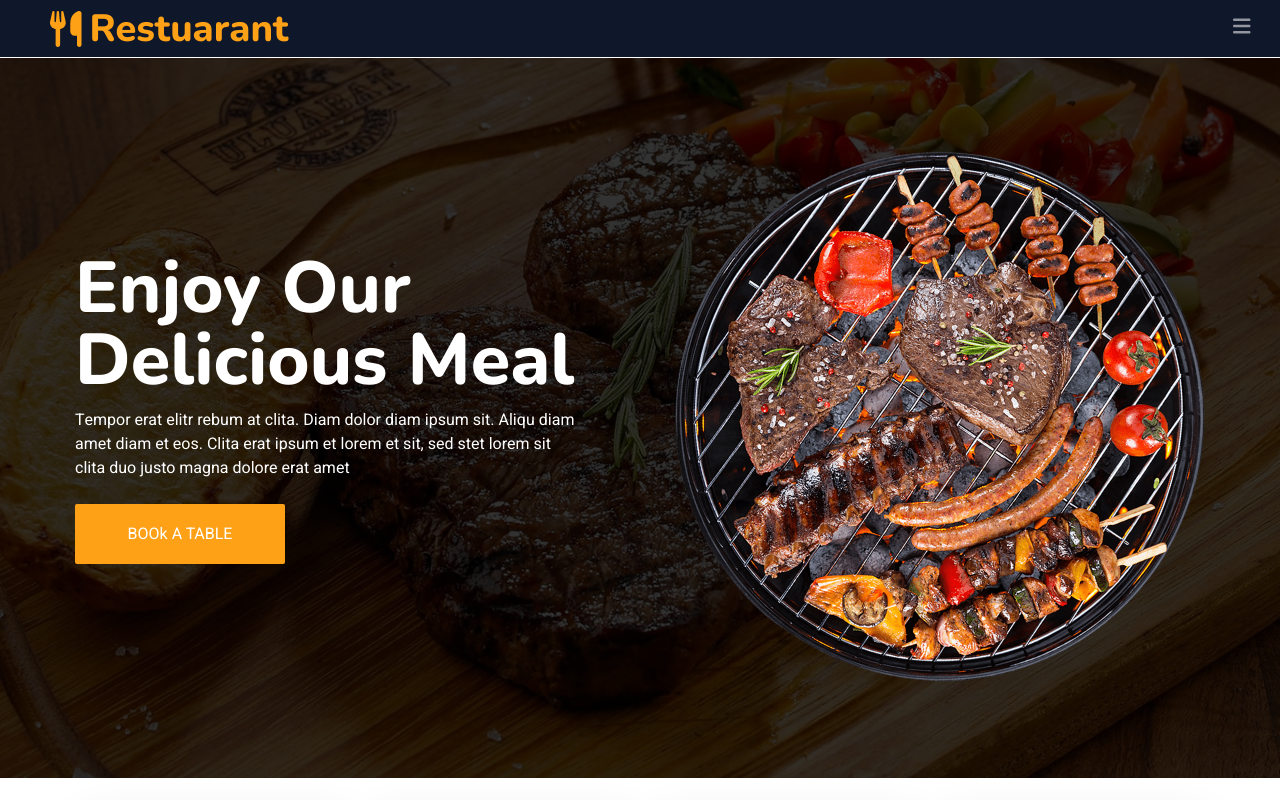
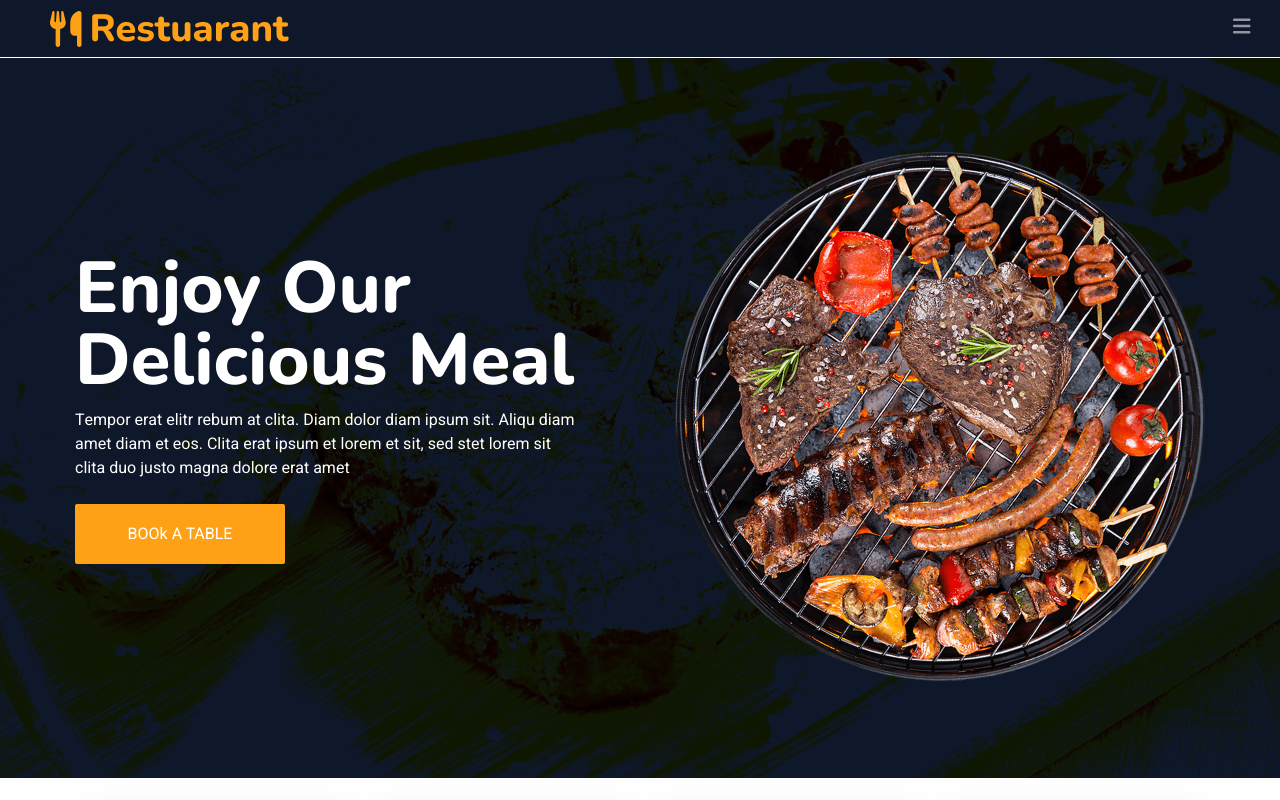
Before and after one commit to ms-moradi/Restuarant, a Next.js app: page / in a window 1280 px wide. Shown: the top 800 px of the page. Built offline with nearby package versions, Linux system fonts and the light colour scheme; what tw-elements would draw is missing.

Commit message:
add height css

```diff
--- a/src/component/banner/banner.jsx
+++ b/src/component/banner/banner.jsx
@@ -7,12 +7,12 @@ import hero from '@/analytics/image/hero.png';
 
 const Banner =()=>{
     return(
-        <div  className='relative max-w-full mt-[40px] lg:mt-[58px]'>
-            <div className='brightness-[.2]'>
-                <Image src={bghero} alt="background image"/>
+        <div  className='relative max-w-full h-auto mt-[40px] lg:mt-[58px]'>
+            <div className='bg-[#0f172b]'>
+                <Image src={bghero} alt="background image" className='mix-blend-darken'/>
             </div>
             <div className="flex flex-col lg:flex-row items-center lg:items-start lg:justify-center gap-[60px] pt-[50px] lg:gap-[100px] lg:pt-[90px]  px-1 absolute inset-1" >
-                    <div className='mt-8 lg:mt-[100px] text-center lg:text-left'>
+                    <div className='mt-8 lg:mt-[100px] text-center lg:text-left animate-fade-in-left'>
                         <h1 className={`${nunito.className} text-[#fff] text-4xl lg:text-7xl font-extrabold mb-3`}>
                             Enjoy Our<br/> Delicious Meal
                         </h1>
```
